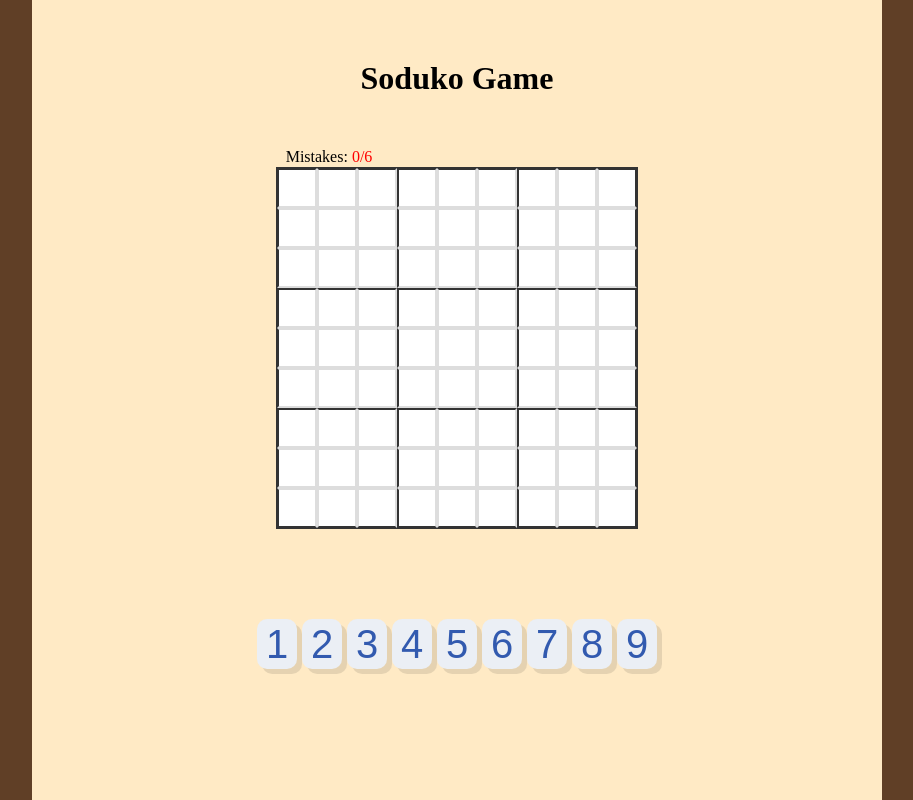
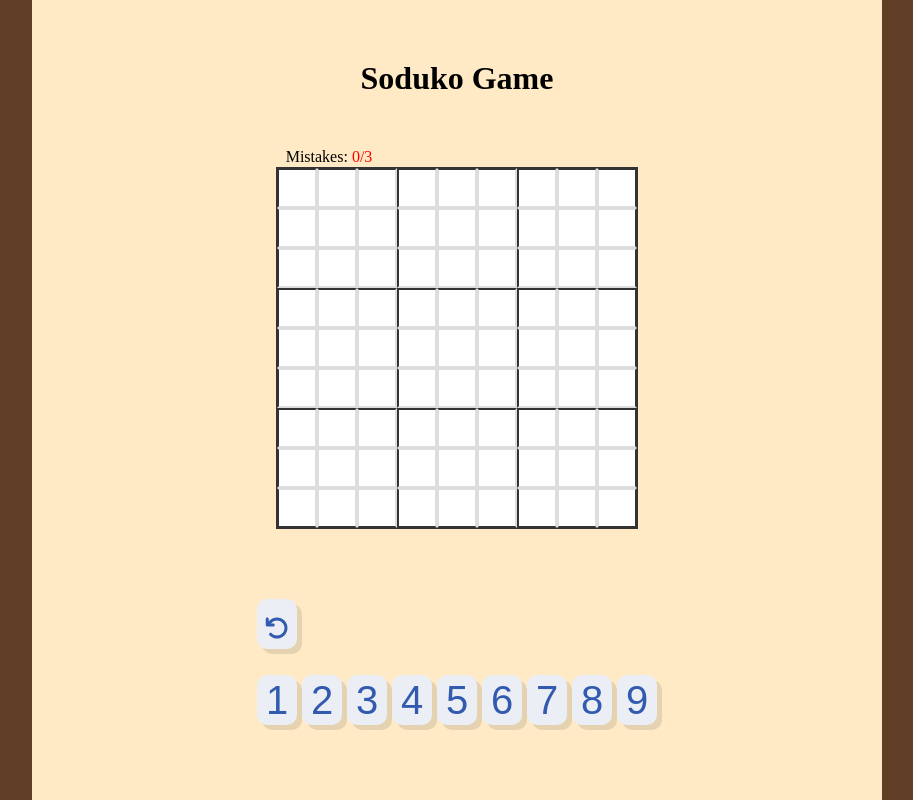
Before and after one commit to ahmadfa-lb/Sudoku-Game-in-React-and-TypeScript, a React (Vite) app: page / in a window 1280 px wide. Shown: the whole page, without its empty margins (183-1096 px from the left). Built offline with nearby package versions, Linux system fonts and the light colour scheme.

Commit message:
adding an Undo button

```diff
--- a/package.json
+++ b/package.json
@@ -10,6 +10,10 @@
     "preview": "vite preview"
   },
   "dependencies": {
+    "@fortawesome/fontawesome-svg-core": "^6.6.0",
+    "@fortawesome/free-brands-svg-icons": "^6.6.0",
+    "@fortawesome/free-solid-svg-icons": "^6.6.0",
+    "@fortawesome/react-fontawesome": "^0.2.2",
     "react": "^18.3.1",
     "react-dom": "^18.3.1",
     "sudoku-game-in-react-and-typescript": "file:"
--- a/src/App.css
+++ b/src/App.css
@@ -33,3 +33,24 @@ body{
 .mistakes span{
   color: #ff0000;
 }
+
+.undo-btn{
+  width: 40px;
+  height: 50px;
+  box-shadow: 5px 5px rgba(0,0,0,0.1);
+  border: none;
+  border-radius: 10px;
+  cursor: pointer;
+  color: #325aaf;
+  background-color: #ebeff5;
+  font-size: 1.5rem;
+  padding-top: 1rem;
+  padding-bottom: 1rem;
+  margin-bottom: -4rem;
+  margin-left: -22.5rem;
+
+}
+
+.undo-btn:hover{
+  background-color: #81d4fa;
+}
--- a/src/App.tsx
+++ b/src/App.tsx
@@ -3,6 +3,18 @@ import React, { useState } from 'react';
 import SudokuGrid from './components/SudokuGrid';
 import NumberButtons from './components/NumbersBtns';
 import './App.css';
+
+// src/App.tsx or src/fontAwesome.ts
+import { library } from '@fortawesome/fontawesome-svg-core';
+import { fas } from '@fortawesome/free-solid-svg-icons';
+import { fab } from '@fortawesome/free-brands-svg-icons';
+
+
+import { FontAwesomeIcon } from '@fortawesome/react-fontawesome';
+
+
+library.add(fas, fab); // Add solid and brand icons to the library
+
 
 const App: React.FC = () => {
   const [grid, setGrid] = useState(Array.from({ length: 9 }, () => Array(9).fill('')));
@@ -16,7 +28,7 @@ const App: React.FC = () => {
   return (
     <div className='game-container'>
       <h1>Soduko Game</h1>
-      <div className='mistakes'>Mistakes: <span>0/6</span></div>
+      <div className='mistakes'>Mistakes: <span>0/3</span></div>
       <SudokuGrid
         focusedCell={focusedCell}
         setFocusedCell={setFocusedCell}
@@ -24,6 +36,7 @@ const App: React.FC = () => {
         grid={grid}
         setGrid={setGrid}
       />
+      <button className='undo-btn'><FontAwesomeIcon icon="fa-solid fa-arrow-rotate-left" /></button>
       <NumberButtons onNumberClick={handleNumberClick} />
     </div>
   );
```
Also changed, not shown: 1 other file (tests, documents, lock files or other folders).
